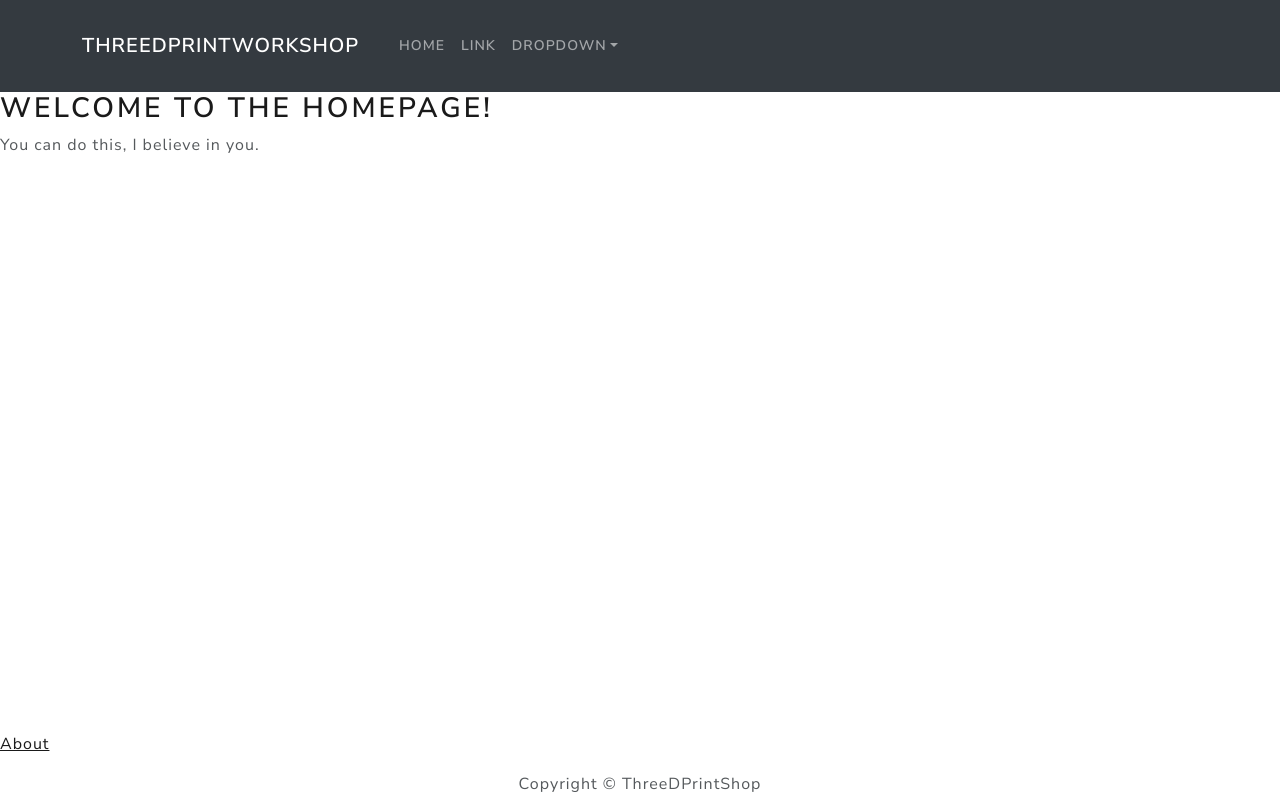
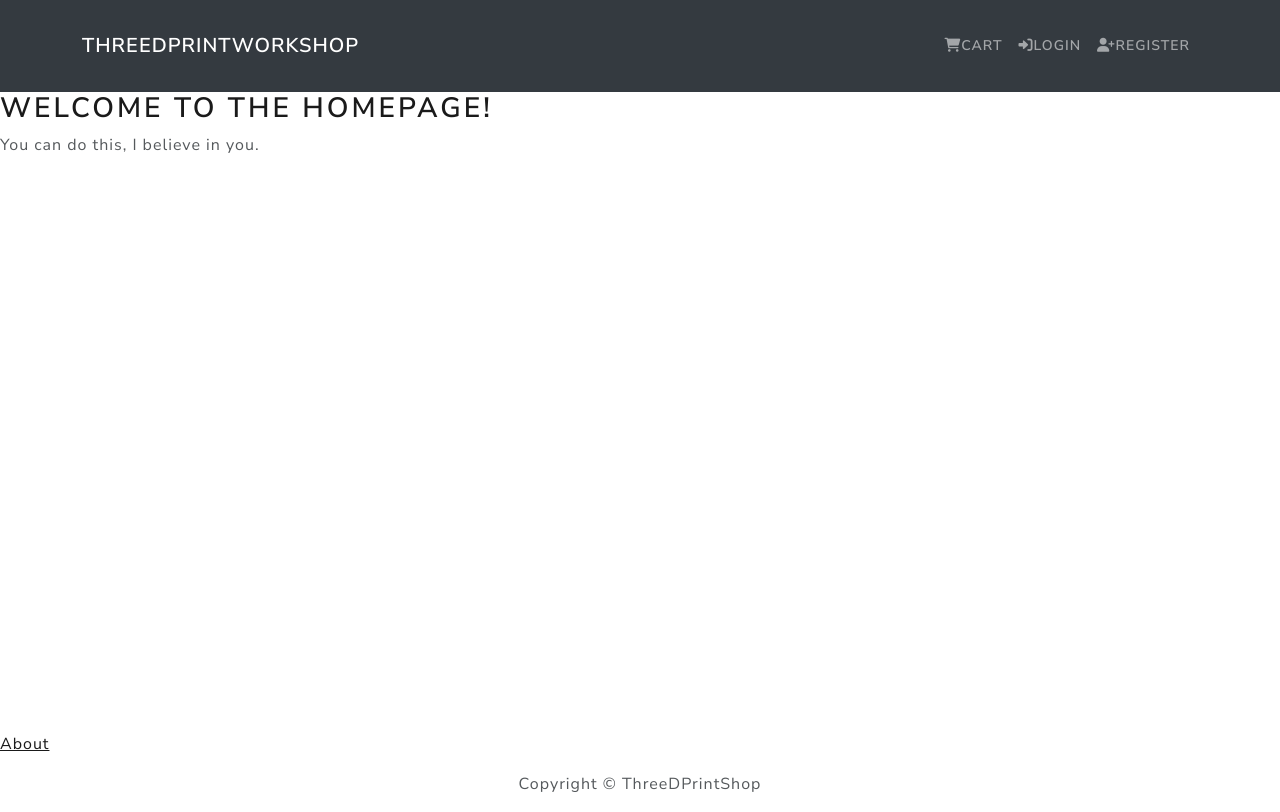
Before and after one commit to DamyanBG/threedprintapp, a React (Create React App) app: page / in a window 1280 px wide. Built offline with nearby package versions, Linux system fonts and the light colour scheme.

Commit message:
add react router bootstrap

```diff
--- a/package.json
+++ b/package.json
@@ -10,6 +10,7 @@
     "react": "^18.2.0",
     "react-bootstrap": "^2.5.0",
     "react-dom": "^18.2.0",
+    "react-router-bootstrap": "^0.26.2",
     "react-router-dom": "^6.3.0",
     "react-scripts": "5.0.1",
     "web-vitals": "^2.1.4"
--- a/public/index.html
+++ b/public/index.html
@@ -10,6 +10,7 @@
       content="Web site created using create-react-app"
     />
     <link rel="apple-touch-icon" href="%PUBLIC_URL%/logo192.png" />
+    <link rel="stylesheet" href="https://cdnjs.cloudflare.com/ajax/libs/font-awesome/6.1.2/css/all.min.css" integrity="sha512-1sCRPdkRXhBV2PBLUdRb4tMg1w2YPf37qatUFeS7zlBy7jJI8Lf4VHwWfZZfpXtYSLy85pkm9GaYVYMfw5BC1A==" crossorigin="anonymous" referrerpolicy="no-referrer" />
     <!--
       manifest.json provides metadata used when your web app is installed on a
       user's mobile device or desktop. See https://developers.google.com/web/fundamentals/web-app-manifest/
--- a/src/components/Header.js
+++ b/src/components/Header.js
@@ -1,27 +1,27 @@
-import { Navbar, Container, Nav, NavDropdown } from "react-bootstrap";
+import { Navbar, Container, Nav } from "react-bootstrap";
+import { LinkContainer } from "react-router-bootstrap";
+import inMemoryJWTManager from "../managers/inMemoryJWTManager";
 
 const Header = () => {
     return (
         <header>
-            <Navbar bg="dark" expand="lg" variant="dark">
+            <Navbar bg="dark" expand="lg" variant="dark" collapseOnSelect>
                 <Container>
-                <Navbar.Brand href="#home">ThreeDPrintWorkShop</Navbar.Brand>
+                    <LinkContainer to='/'>
+                        <Navbar.Brand>
+                            ThreeDPrintWorkShop
+                        </Navbar.Brand>
+                    </LinkContainer>
                     <Navbar.Toggle aria-controls="basic-navbar-nav" />
                     <Navbar.Collapse id="basic-navbar-nav">
-                    <Nav className="me-auto">
-                        <Nav.Link href="#home">Home</Nav.Link>
-                        <Nav.Link href="#link">Link</Nav.Link>
-                        <NavDropdown title="Dropdown" id="basic-nav-dropdown">
-                            <NavDropdown.Item href="#action/3.1">Action</NavDropdown.Item>
-                            <NavDropdown.Item href="#action/3.2">
-                                Another action
-                            </NavDropdown.Item>
-                            <NavDropdown.Item href="#action/3.3">Something</NavDropdown.Item>
-                            <NavDropdown.Divider />
-                            <NavDropdown.Item href="#action/3.4">
-                                Separated link
-                            </NavDropdown.Item>
-                        </NavDropdown>
+                        <Nav className="ms-auto">
+                            <Nav.Link href="/cart"><i className="fas fa-shopping-cart"></i>Cart</Nav.Link>
+                            <Nav.Link href="/login"><i className="fa-solid fa-right-to-bracket"></i>Login</Nav.Link>
+                            {
+                                !inMemoryJWTManager.getToken() && (
+                                    <Nav.Link href="/register"><i className="fa-solid fa-user-plus"></i>Register</Nav.Link>
+                                )
+                            }
                         </Nav>
                     </Navbar.Collapse>
                 </Container>
```
Also changed, not shown: 1 other file (tests, documents, lock files or other folders). Lines whose indentation alone changed are shown as unchanged.
